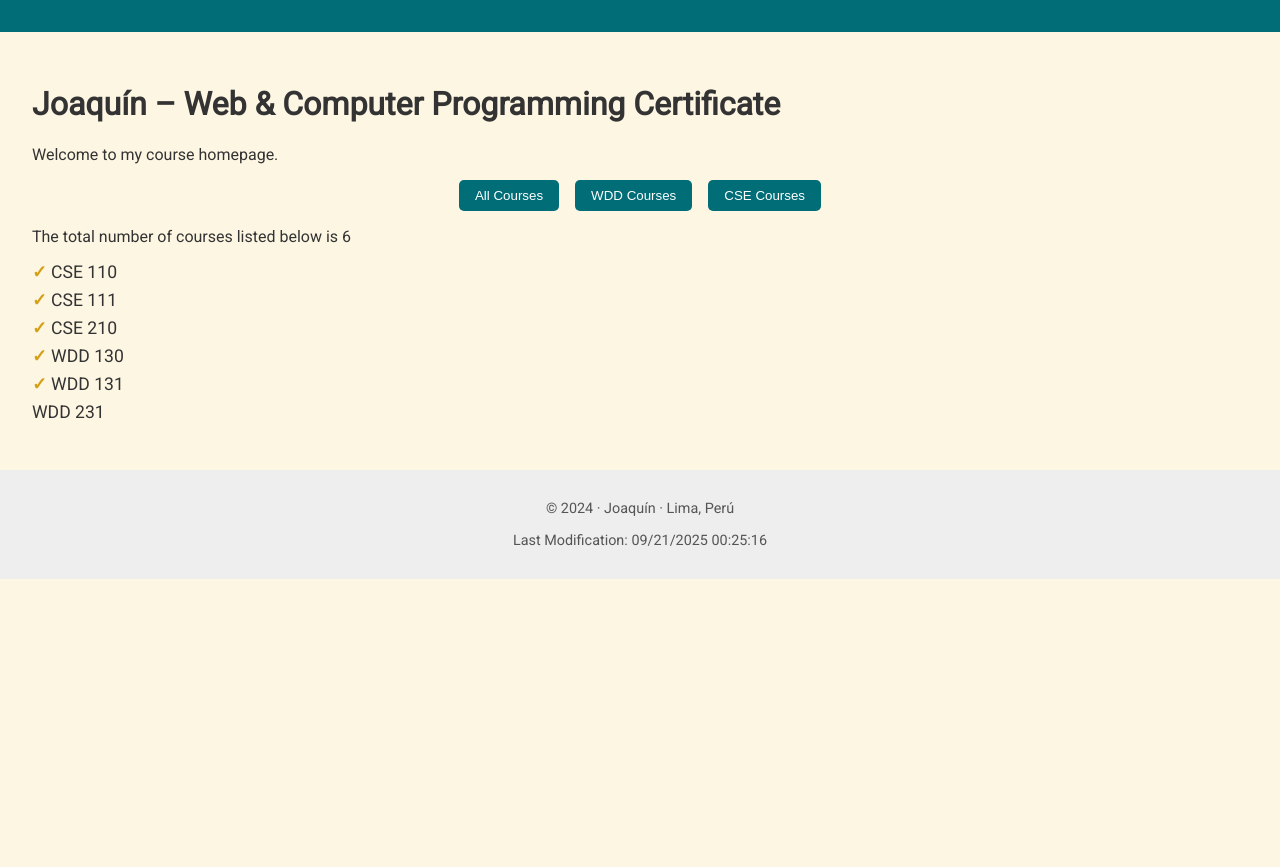
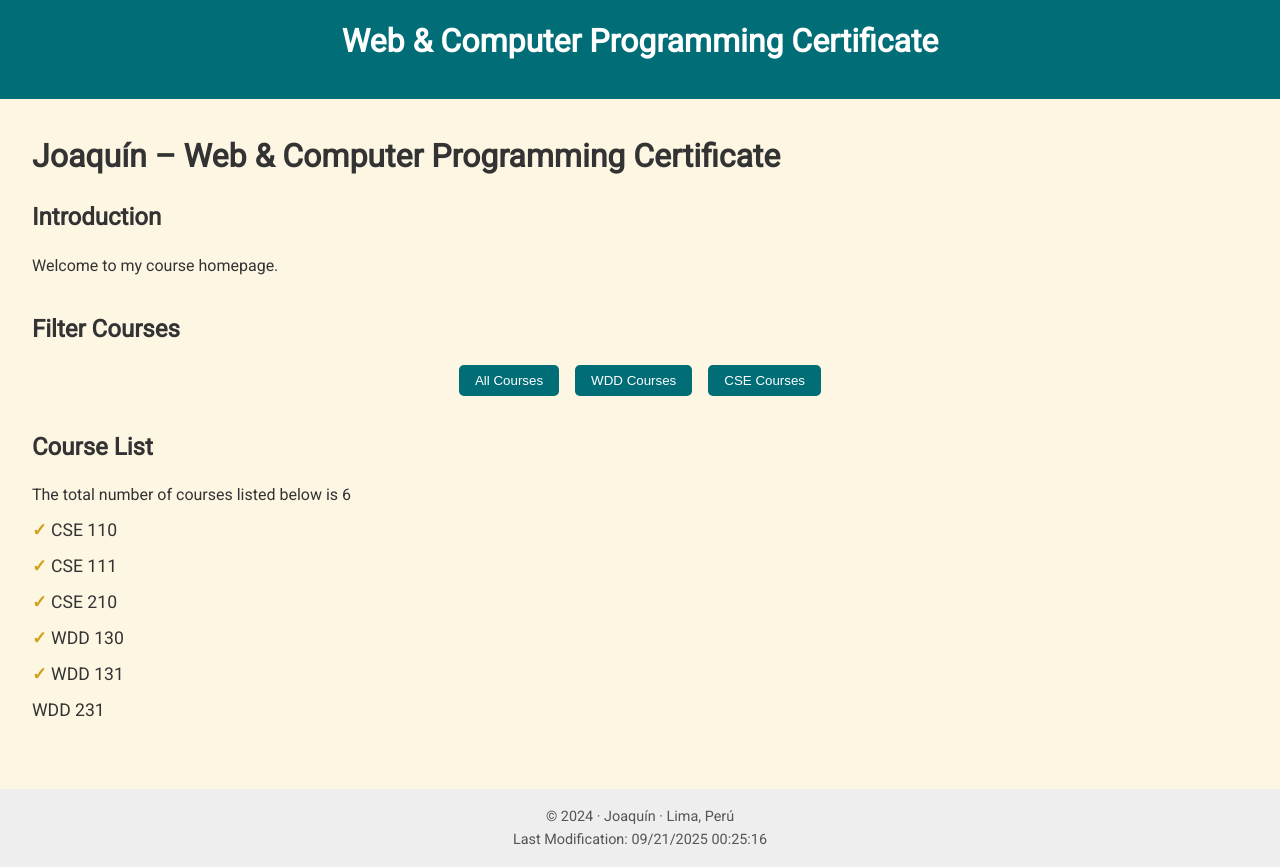
Before and after one commit to JoaquinECB/wdd231, a plain HTML site: page index.html in a window 1280 px wide. Before the commit the page ends 800 px from the top, so only its background shows below. Drawn offline with Linux system fonts and the light colour scheme.

Commit message:
changes 9

```diff
--- a/index.html
+++ b/index.html
@@ -4,7 +4,7 @@
 <head>
     <meta charset="UTF-8">
     <meta name="viewport" content="width=device-width, initial-scale=1.0" />
-    <title>Web & Computer Programming Certificate</title>
+    <title>Joaquín – Web & Computer Programming Certificate</title>
     <meta name="description" content="Course homepage for Joaquín's Web & Computer Programming Certificate.">
     <meta name="author" content="Joaquín Cáceres Bello">
     <link rel="stylesheet" href="styles/styles.css" />
@@ -15,22 +15,28 @@
 
 <body>
     <header>
-        <title>Joaquín – Web & Computer Programming Certificate</title>
+        <h1>Web & Computer Programming Certificate</h1>
     </header>
 
     <main>
         <h1>Joaquín – Web & Computer Programming Certificate</h1>
-        <section>
+
+        <section id="intro">
+            <h2>Introduction</h2>
             <p>Welcome to my course homepage.</p>
         </section>
-        <section>
+
+        <section id="filters">
+            <h2>Filter Courses</h2>
             <nav>
                 <button data-filter="all">All Courses</button>
                 <button data-filter="wdd">WDD Courses</button>
                 <button data-filter="cse">CSE Courses</button>
             </nav>
         </section>
-        <section>
+
+        <section id="course-listing">
+            <h2>Course List</h2>
             <p id="course-count">The total number of courses listed below is 0</p>
             <ul id="course-list"></ul>
         </section>
--- a/scripts/scripts.js
+++ b/scripts/scripts.js
@@ -10,11 +10,16 @@ const courses = [
 const courseList = document.getElementById("course-list");
 const courseCount = document.getElementById("course-count");
 const buttons = document.querySelectorAll("nav button");
+const lastModified = document.getElementById("last-modified");
 
 function displayCourses(filter) {
     courseList.innerHTML = "";
-    const filtered = filter === "all" ? courses : courses.filter(c => c.category === filter);
-    filtered.forEach(course => {
+
+    const filteredCourses = filter === "all"
+        ? courses
+        : courses.filter(course => course.category === filter);
+
+    filteredCourses.forEach(course => {
         const li = document.createElement("li");
         li.textContent = course.name;
         if (course.completed) {
@@ -22,17 +27,19 @@ function displayCourses(filter) {
         }
         courseList.appendChild(li);
     });
-    courseCount.textContent = `The total number of courses listed below is ${filtered.length}`;
+
+    courseCount.textContent = `The total number of courses listed below is ${filteredCourses.length}`;
 }
 
 buttons.forEach(button => {
     button.addEventListener("click", () => {
-        displayCourses(button.dataset.filter);
+        const filter = button.dataset.filter;
+        displayCourses(filter);
     });
 });
 
-// Initial load
 displayCourses("all");
 
-// Last modified date
-document.getElementById("last-modified").textContent = document.lastModified;
+if (lastModified) {
+    lastModified.textContent = document.lastModified;
+}
--- a/styles/styles.css
+++ b/styles/styles.css
@@ -1,9 +1,14 @@
+* {
+    margin: 0;
+    padding: 0;
+    box-sizing: border-box;
+}
+
 body {
     font-family: 'Roboto', sans-serif;
-    margin: 0;
-    padding: 0;
     background-color: #fdf6e3;
     color: #333;
+    line-height: 1.6;
 }
 
 header {
@@ -38,6 +43,15 @@ main {
     padding: 2rem;
 }
 
+section {
+    margin-bottom: 2rem;
+}
+
+h1,
+h2 {
+    margin-bottom: 1rem;
+}
+
 ul {
     list-style: none;
     padding: 0;
```
Lines whose indentation alone changed are shown as unchanged.
